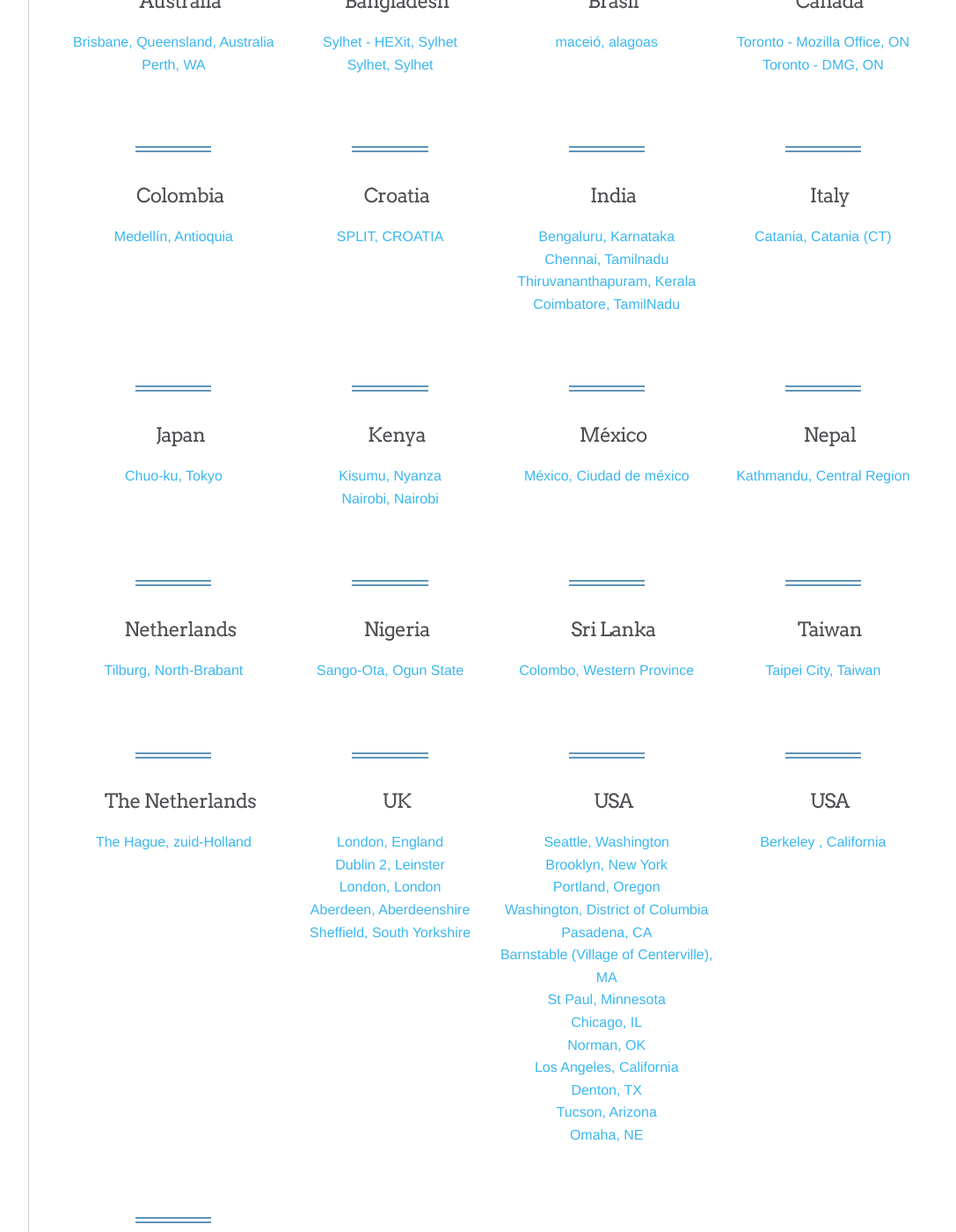
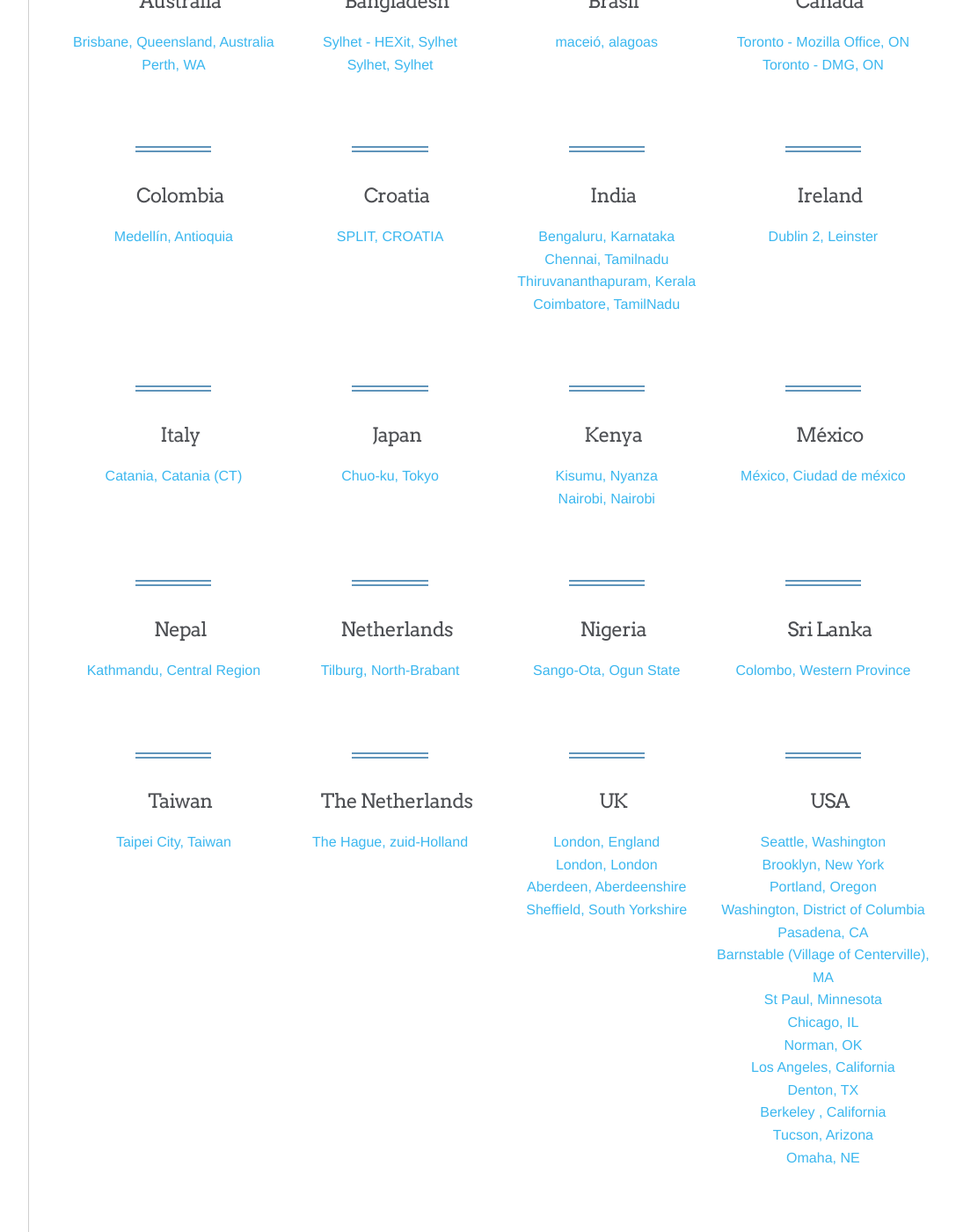
Before and after one commit to mozilla/global-sprint, a Jekyll site: the page built from _articles/register.md, in a window 1280 px wide and 1400 px high, scrolled down 825 px. Shown: the whole window at 88% size, without its empty margins (180-1267 px from the left). Built offline with Jekyll 4.4.1, drawn with Linux system fonts in a browser that asks for light colours; comment, search, counter and statistics services are not loaded; a style sheet for code colours, icons or effects is not loaded; part of the change alters nothing that is shown.

Commit message:
Update sites.json

```diff
--- a/_data/sites.json
+++ b/_data/sites.json
@@ -115,6 +115,16 @@
             "siteLocationCountry": "India",
             "countryCode": "IN",
             "linkToTito": "https://ti.to/Mozilla/global-sprint-coimbatore"
+        }
+    ],
+    "Ireland": [
+        {
+            "siteName": "Kilroy's College",
+            "siteLocationCity": "Dublin 2",
+            "siteLocationStateProvince": "Leinster",
+            "siteLocationCountry": "Ireland",
+            "countryCode": "IE",
+            "linkToTito": "https://ti.to/Mozilla/global-sprint-dublin"
         }
     ],
     "Italy": [
@@ -235,14 +245,6 @@
             "linkToTito": "https://ti.to/Mozilla/global-sprint-london"
         },
         {
-            "siteName": "Kilroy's College",
-            "siteLocationCity": "Dublin 2",
-            "siteLocationStateProvince": "Leinster",
-            "siteLocationCountry": "UK",
-            "countryCode": "UK",
-            "linkToTito": "https://ti.to/Mozilla/global-sprint-dublin"
-        },
-        {
             "siteName": "British Library",
             "siteLocationCity": "London",
             "siteLocationStateProvince": "London",
@@ -357,6 +359,14 @@
             "linkToTito": "https://ti.to/Mozilla/global-sprint-denton-tx"
         },
         {
+            "siteName": "UC Berkeley Library",
+            "siteLocationCity": "Berkeley ",
+            "siteLocationStateProvince": "California ",
+            "siteLocationCountry": "USA",
+            "countryCode": "US",
+            "linkToTito": "https://ti.to/Mozilla/global-sprint-berkeley"
+        },
+        {
             "siteName": "University of Arizona - CyVerse",
             "siteLocationCity": "Tucson",
             "siteLocationStateProvince": "Arizona",
@@ -372,15 +382,5 @@
             "countryCode": "US",
             "linkToTito": "https://ti.to/Mozilla/global-sprint-omaha"
         }
-    ],
-    "USA ": [
-        {
-            "siteName": "UC Berkeley Library",
-            "siteLocationCity": "Berkeley ",
-            "siteLocationStateProvince": "California ",
-            "siteLocationCountry": "USA ",
-            "countryCode": "US",
-            "linkToTito": "https://ti.to/Mozilla/global-sprint-berkeley"
-        }
     ]
 }
```
